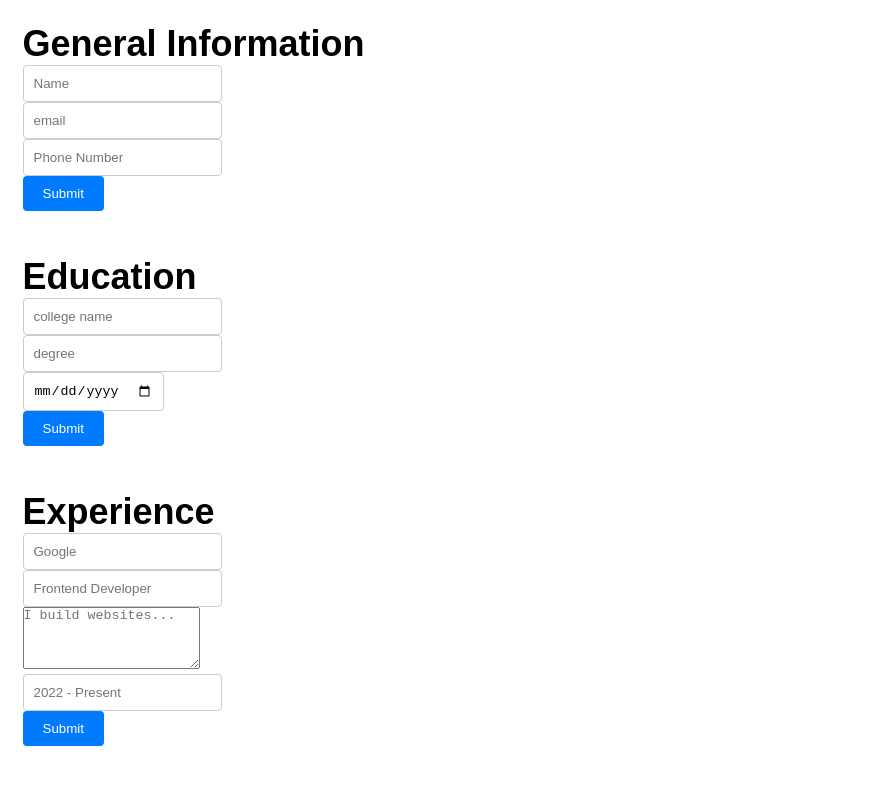
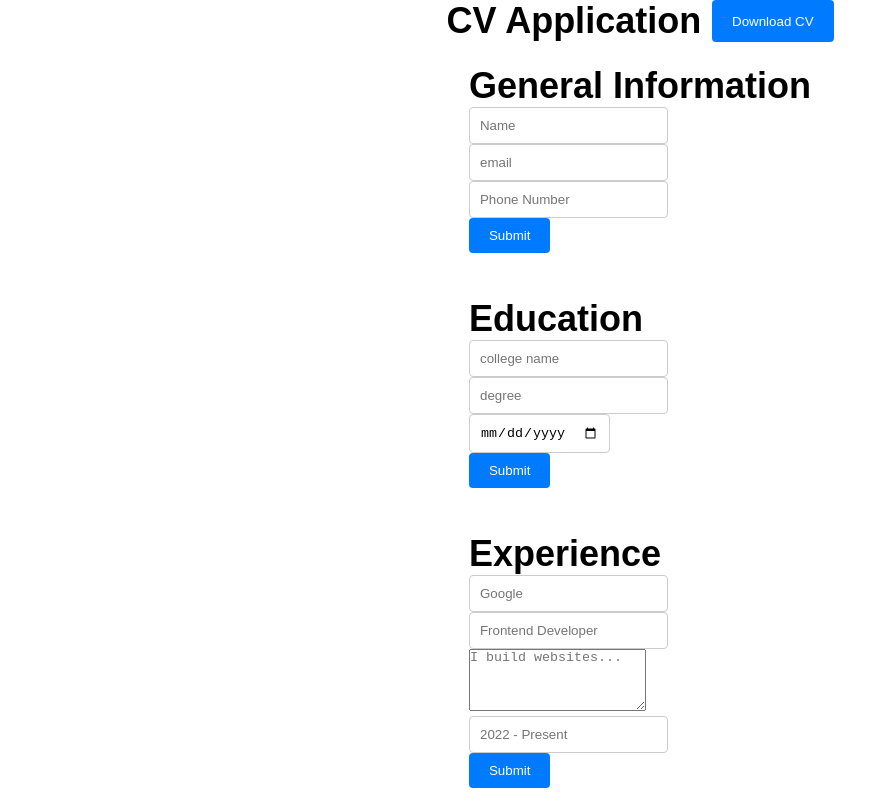
Before and after one commit to Fakecloak/CV-Application, a React (Vite) app in the folder my-first-react-app/: page / in a window 1280 px wide. Shown: the whole page, without its empty margins (0-874 px from the left). Built offline with nearby package versions, Linux system fonts and the light colour scheme.

Commit message:
Add class names to Section components in Educational and Experience.
- Update CSS

```diff
--- a/my-first-react-app/src/App.jsx
+++ b/my-first-react-app/src/App.jsx
@@ -8,6 +8,7 @@
 
   return (
     <div className="app">
+      <Navbar />
       <GeneralInfo />
       <Educational />
       <Experience />
--- a/my-first-react-app/src/components/Educational.jsx
+++ b/my-first-react-app/src/components/Educational.jsx
@@ -19,7 +19,7 @@
     }
 
     return (
-        <Section
+        <Section  className="educational"
         title="Education"
         submitted = {submitted}
         handleSubmit = {handleSubmit}
--- a/my-first-react-app/src/components/Experience.jsx
+++ b/my-first-react-app/src/components/Experience.jsx
@@ -20,7 +20,7 @@
     }
 
     return (
-        <Section
+        <Section className="experience"
         title="Experience"
         handleSubmit={handleSubmit}
         submitted={submitted}
--- a/my-first-react-app/src/style.css
+++ b/my-first-react-app/src/style.css
@@ -10,16 +10,17 @@
 
 body{
   font-family: 'Arial', sans-serif;
+   display: flex;
+  flex-direction: column;
+  align-items: center;
+  max-width: 75rem;
+  margin: 0 auto;
 }
 
-.app {
+.navbar{
   display: flex;
-  flex-direction: column;
-  max-width: 75rem;
-  margin: 0 auto;
-
+  justify-content: space-between;
 }
-
 
 h1 {
     font-size: 2.5rem;
@@ -31,6 +32,12 @@
 
 .section {
     padding: 1.25rem;
+}
+
+.educational, .experience {
+  display: flex;
+  justify-content: center;
+  align-items: center;
 }
 
 input {
```
